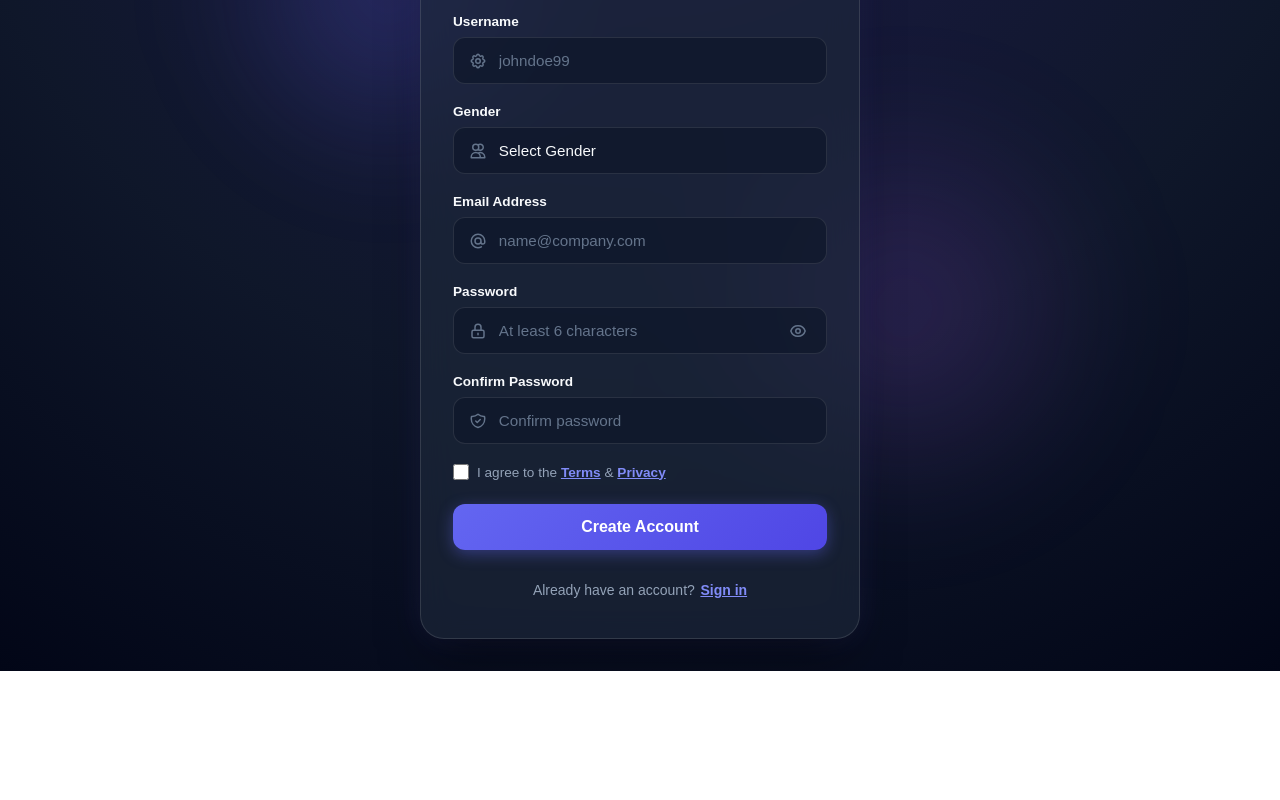
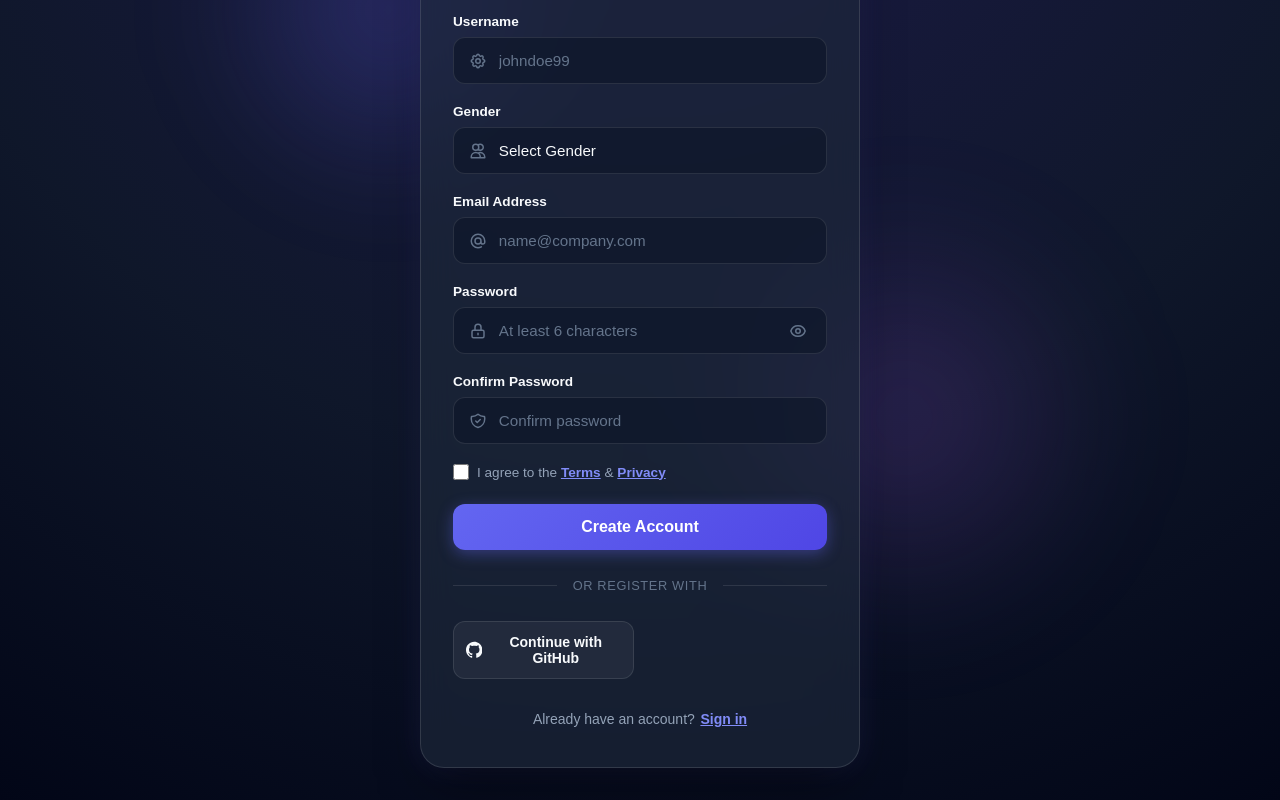
Before and after one commit to jagrutgarg/Zephyr, a Next.js app: page /signup in a window 1280 px wide. Shown: the part 309-1109 px from the top of the page. Before the commit the page ends 980 px from the top, so only its background shows below. Built offline with nearby package versions, Linux system fonts and the light colour scheme; no server answers.

Commit message:
Keep GitHub login button and remove Google login button

```diff
--- a/src/app/signup/page.tsx
+++ b/src/app/signup/page.tsx
@@ -98,6 +98,22 @@ export default function SignupPage() {
       setError(message);
     } finally {
       setLoading(false);
+    }
+  };
+
+  const handleGitHubSignIn = async () => {
+    setError("");
+    try {
+      const { error: oAuthError } = await supabase.auth.signInWithOAuth({
+        provider: 'github',
+        options: {
+          redirectTo: `${window.location.origin}/auth/callback`,
+        },
+      });
+      if (oAuthError) setError(oAuthError.message);
+    } catch (err: unknown) {
+      const message = err instanceof Error ? err.message : "Failed to sign in with GitHub.";
+      setError(message);
     }
   };
 
@@ -499,6 +515,19 @@ export default function SignupPage() {
           </button>
         </form>
 
+        <div className="divider">
+          <span>Or register with</span>
+        </div>
+
+        <div className="social-btns">
+          <button type="button" className="btn-social" style={{ width: "100%", justifyContent: "center" }} onClick={handleGitHubSignIn}>
+            <svg width="18" height="18" fill="currentColor" viewBox="0 0 24 24">
+              <path d="M12 0C5.37 0 0 5.37 0 12c0 5.31 3.435 9.795 8.205 11.385.6.105.825-.255.825-.57 0-.285-.015-1.23-.015-2.235-3.015.555-3.795-.735-4.035-1.41-.135-.345-.72-1.41-1.23-1.695-.42-.225-1.02-.78-.015-.795.945-.015 1.62.87 1.845 1.23 1.08 1.815 2.805 1.305 3.495.99.105-.78.42-1.305.765-1.605-2.67-.3-5.46-1.335-5.46-5.925 0-1.305.465-2.385 1.23-3.225-.12-.3-.54-1.53.12-3.18 0 0 1.005-.315 3.3 1.23.96-.27 1.98-.405 3-.405s2.04.135 3 .405c2.295-1.56 3.3-1.23 3.3-1.23.66 1.65.24 2.88.12 3.18.765.84 1.23 1.905 1.23 3.225 0 4.605-2.805 5.625-5.475 5.925.435.375.81 1.095.81 2.22 0 1.605-.015 2.895-.015 3.3 0 .315.225.69.825.57A12.02 12.02 0 0024 12c0-6.63-5.37-12-12-12z" />
+            </svg>
+            Continue with GitHub
+          </button>
+        </div>
+
         <div className="auth-footer">
           Already have an account?
           <Link href="/login">Sign in</Link>
```
Also changed, not shown: src/app/login/page.tsx (+29 -0 lines).
